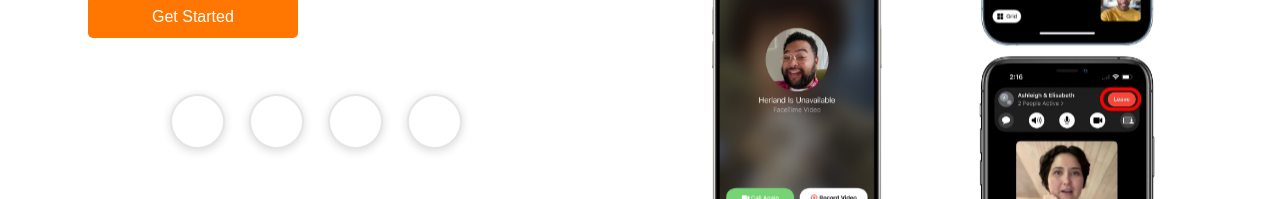
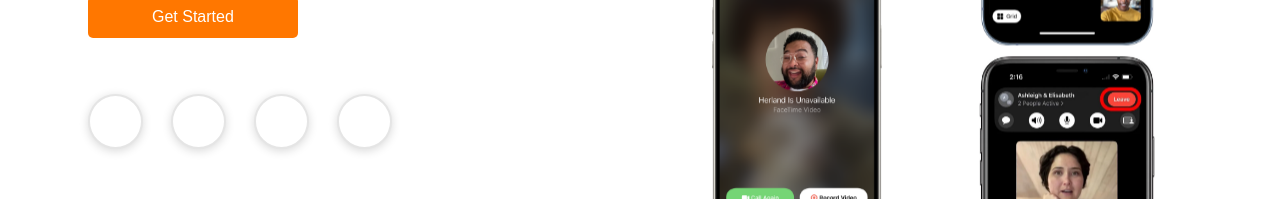
Before and after one commit to Vyakhya-Namdev/NexusTalk, a React (Create React App) app in the folder frontend/: page / in a window 1280 px wide. Shown: the part 497-696 px from the top of the page. Built offline with nearby package versions, Linux system fonts and the light colour scheme; some icons are missing; the HTML template or start-up script is replaced by a standard one.

Commit message:
share-btn

```diff
--- a/frontend/src/App.css
+++ b/frontend/src/App.css
@@ -113,9 +113,9 @@ rgba(255,255,255,0.6) → White color with 60% opacity. */
 .links {
   margin-top: 2rem;
   display: flex;
-  justify-content: center; /* Center under Get Started */
-  align-items: center;
-  gap: 1.5rem;
+  justify-content: left;
+  align-items: left;
+  gap: 1.75rem;
 }
 
 .circular-icon {
--- a/frontend/src/pages/landingPage.jsx
+++ b/frontend/src/pages/landingPage.jsx
@@ -9,6 +9,16 @@ import ScheduleIcon from '@mui/icons-material/Schedule';
 export default function LandingPage() {
 
   const router = useNavigate();
+
+  const handleShare = () => {
+    if(navigator.share){
+      navigator.share({
+        title: "SmileMeet - a Video Call",
+        text: "Join me for a video call here",
+        url: window.location.origin,
+      });
+    }
+  }
   return (
     <div className='landingPageContainer'>
       <nav>
@@ -40,7 +50,7 @@ export default function LandingPage() {
             }}>
               <VideocamIcon />
             </IconButton>
-            <IconButton className='circular-icon'>
+            <IconButton className='circular-icon' onClick={handleShare}>
               <ShareIcon />
             </IconButton >
             <IconButton className='circular-icon'>
```
